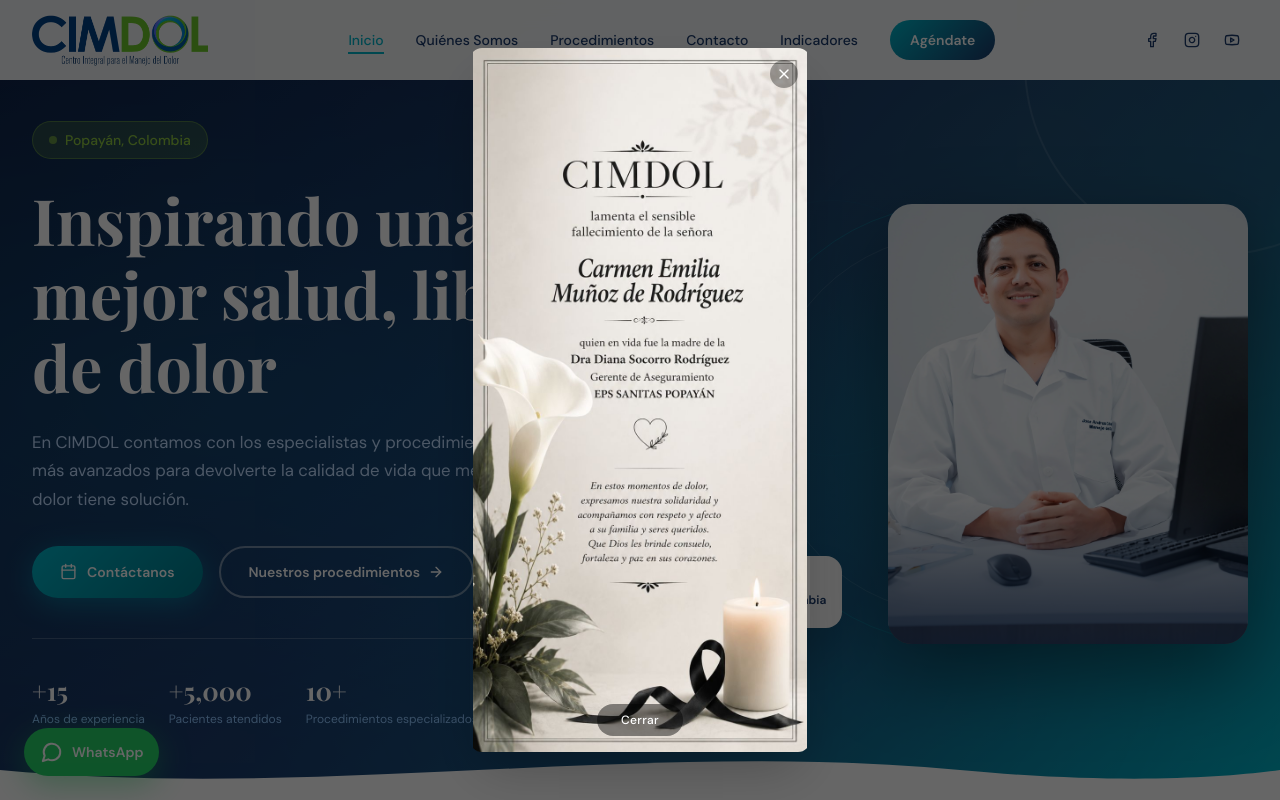
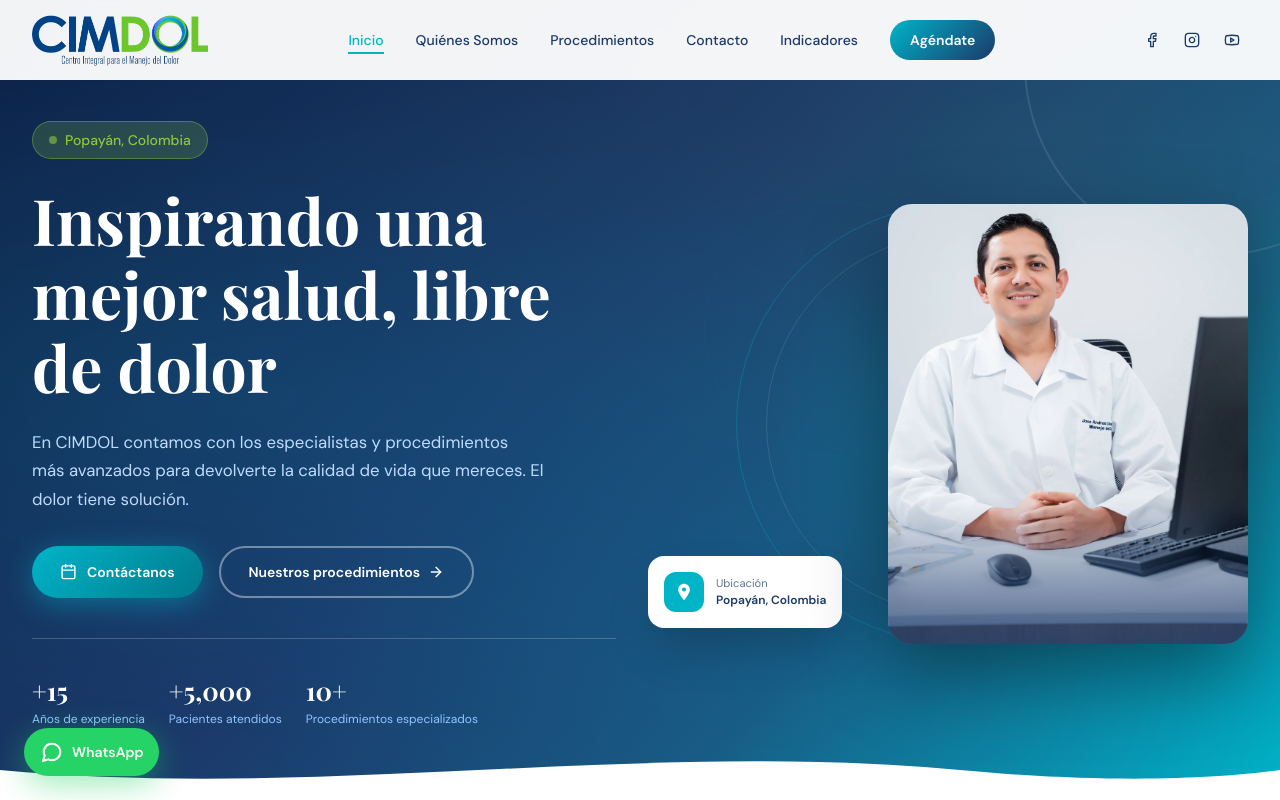
Before and after one commit to CIMDOL/cimdol.github.io, a React (Vite) app: page / in a window 1280 px wide. Shown: the top 800 px of the page. Built offline with nearby package versions, Linux system fonts and the light colour scheme; a web font is replaced by a local one.

Commit message:
feat: disable condolence popup (component kept for reuse)

```diff
--- a/src/app/Root.tsx
+++ b/src/app/Root.tsx
@@ -4,7 +4,6 @@
 import { Navbar } from "./components/Navbar";
 import { Footer } from "./components/Footer";
 import { WhatsAppButton } from "./components/WhatsAppButton";
-import { CondolenceModal } from "./components/CondolenceModal";
 
 export default function Root() {
   const { pathname } = useLocation();
@@ -21,8 +20,7 @@
       </main>
       <Footer />
       <WhatsAppButton />
-      <CondolenceModal />
-      <SpeedInsights />
+<SpeedInsights />
     </div>
   );
 }
```
